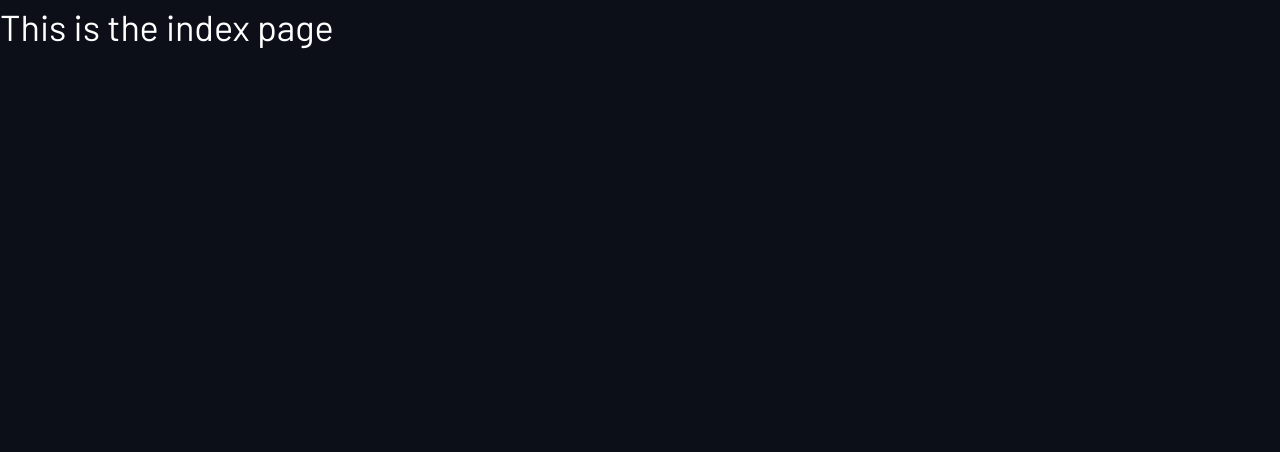
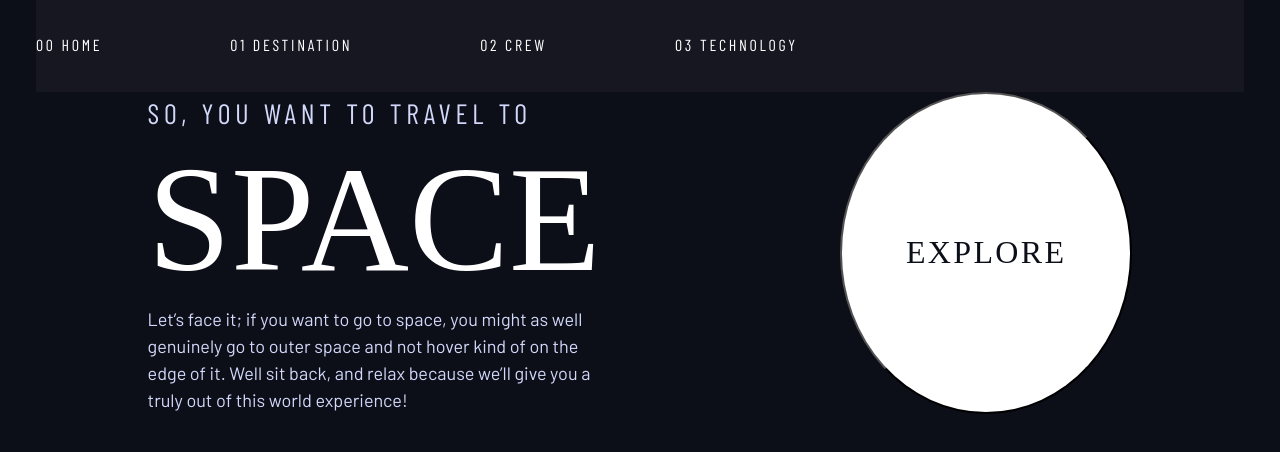
Before and after one commit to srzvan/space-travel-agency, a Next.js app: page / in a window 1280 px wide. Shown: the top 452 px of the page. Built offline with nearby package versions, Linux system fonts and the light colour scheme; a web font is replaced by a local one.

Commit message:
WIP: homepage

```diff
--- a/pages/_document.js
+++ b/pages/_document.js
@@ -10,6 +10,9 @@ class CustomDocument extends Document {
     return (
       <Html>
         <Head>
+          <meta name="viewport" content="width=device-width, initial-scale=1.0" />
+          <link rel="icon" type="image/png" sizes="32x32" href="./favicon.ico" />
+
           {/* Google fonts */}
           <link rel="preconnect" href="https://fonts.googleapis.com" />
           <link rel="preconnect" href="https://fonts.gstatic.com" crossOrigin />
--- a/pages/index.js
+++ b/pages/index.js
@@ -1,7 +1,45 @@
 export default function Home() {
   return (
-    <main>
-      <h1>This is the index page</h1>
-    </main>
+    <div className="container">
+      <header>
+        <nav>
+          <ul className="fs-300 ff-sans-cond letter-spacing-2 text-white uppercase flex underline-indicators primary-navigation">
+            <li>
+              <a href="#">00 Home</a>
+            </li>
+            <li>
+              <a href="#">01 Destination</a>
+            </li>
+            <li>
+              <a href="#">02 Crew</a>
+            </li>
+            <li>
+              <a href="#">03 Technology</a>
+            </li>
+          </ul>
+        </nav>
+      </header>
+      <main>
+        <section className="flex" style={{ justifyContent: "space-around" }}>
+          <article style={{ flexBasis: 0 }}>
+            <p className="ff-sans-cond fs-500 uppercase letter-spacing-1 text-accent">So, you want to travel to</p>
+            <p className="ff-serif fs-900 uppercase" style={{ lineHeight: 1.146 }}>
+              Space
+            </p>
+            <p className="ff-sans-normal fs-400 text-accent">
+              Let’s face it; if you want to go to space, you might as well genuinely go to outer space and not hover
+              kind of on the edge of it. Well sit back, and relax because we’ll give you a truly out of this world
+              experience!
+            </p>
+          </article>
+          <button
+            className="ff-serif fs-600 uppercase text-dark bg-white letter-spacing-3 large-button"
+            style={{ flexBasis: 0 }}
+          >
+            Explore
+          </button>
+        </section>
+      </main>
+    </div>
   );
 }
--- a/styles/utility.css
+++ b/styles/utility.css
@@ -24,7 +24,7 @@
 .container {
   padding-inline: 2em;
   margin-inline: auto;
-  max-width: 75rem;
+  max-width: 82.5rem;
 }
 
 .sr-only {
```
